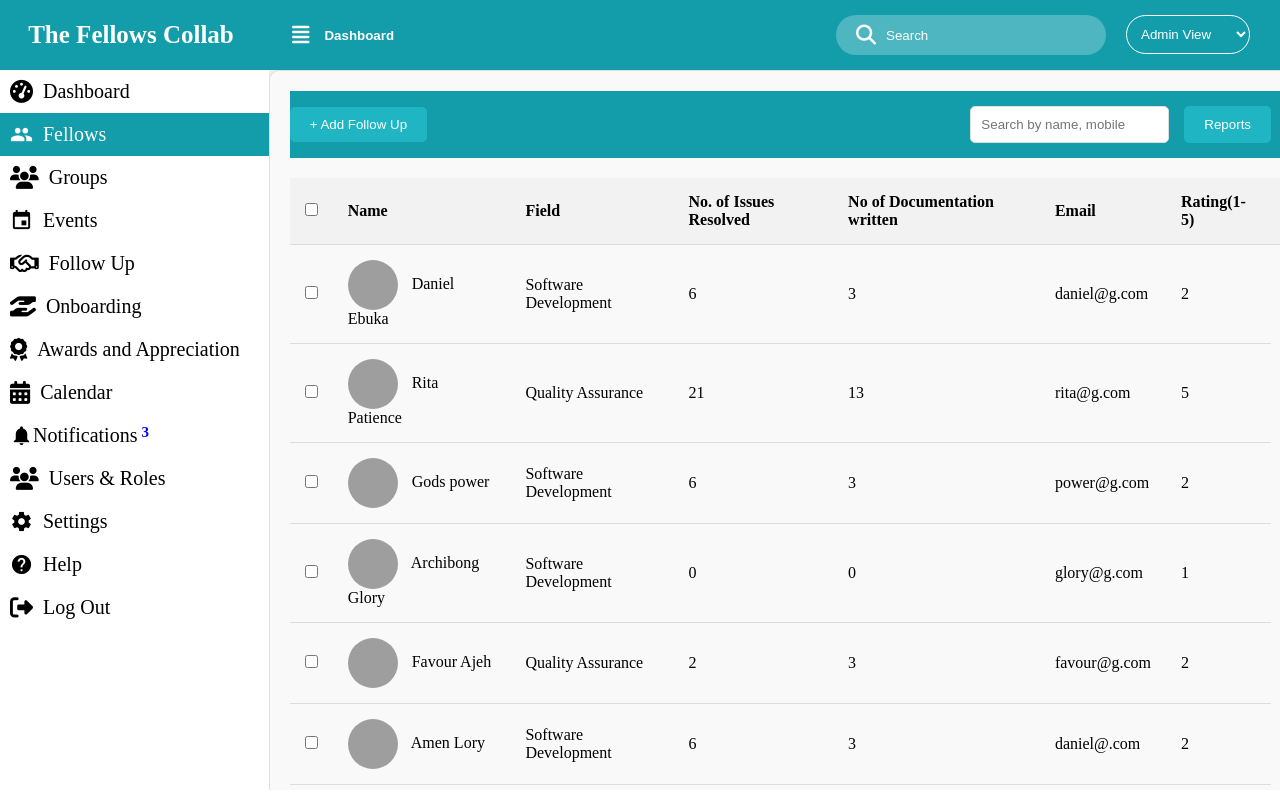
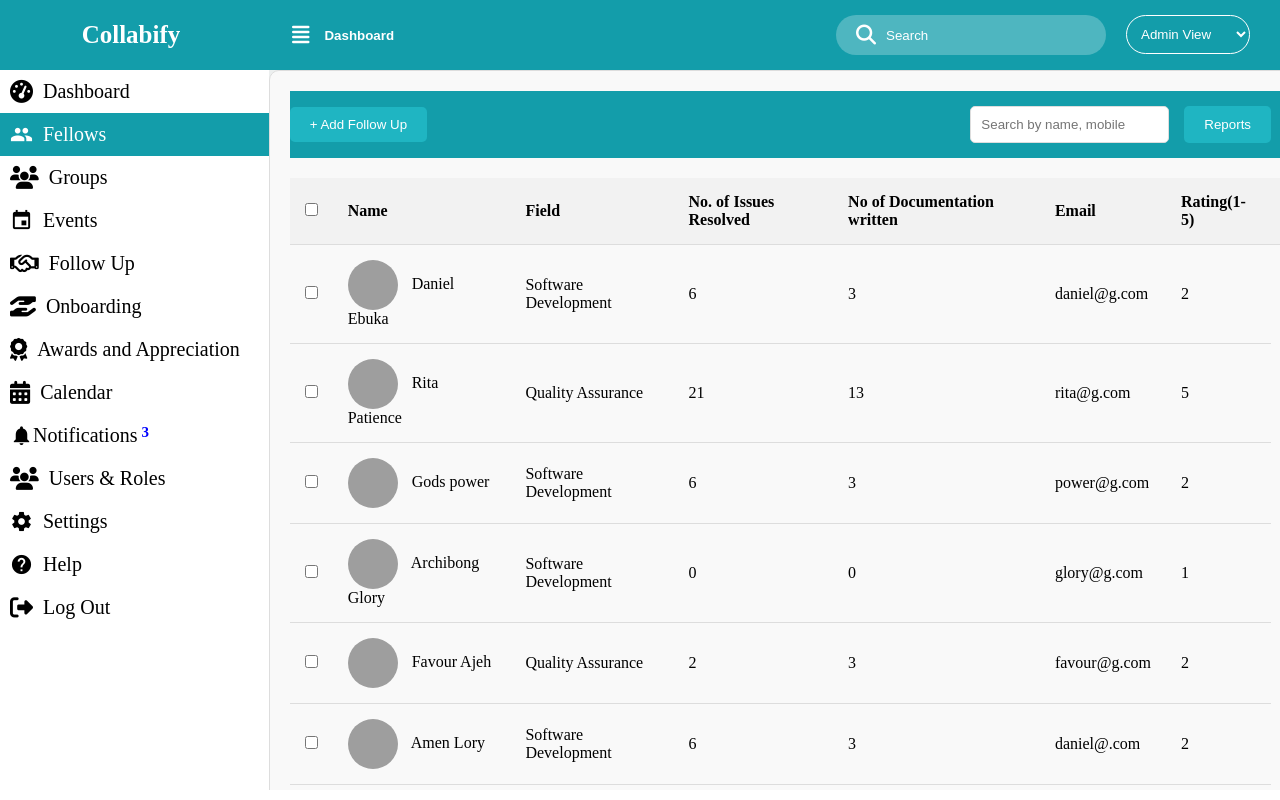
Before and after one commit to giddy11/Collabify, a plain HTML site: page src/pages/fellows.html in a window 1280 px wide. Drawn offline with Linux system fonts and the light colour scheme; grey boxes are pictures that could not be loaded.

Commit message:
changed names to collabify

```diff
--- a/src/pages/fellows.html
+++ b/src/pages/fellows.html
@@ -27,7 +27,7 @@
     </div>
     <section class="header red">
         <div class="logo yellow">
-            <a href="index.html"><span class="logo-short">TFC</span><span class="logo-full">The Fellows Collab</span></span></a>
+            <a href="index.html"><span class="logo-short">TFC</span><span class="logo-full">Collabify</span></span></a>
         </div>
         <div class="container green">
             <div class="dashboard">
```
Also changed, not shown: src/pages/follow_up.html (+1 -1 lines), src/pages/index.html (+1 -1 lines), src/pages/onboarding.html (+1 -1 lines).
